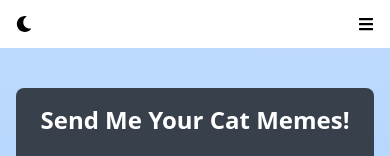
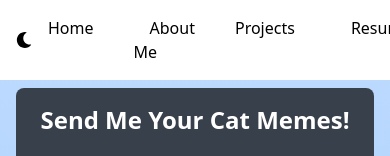
Before and after one commit to jonathankerth/my-portfolio, a Next.js app: page /Cats in a window 390 px wide. Shown: the top 156 px of the page. Built offline with nearby package versions, Linux system fonts and the light colour scheme.

Commit message:
add mobile functionality

```diff
--- a/src/components/Navbar.js
+++ b/src/components/Navbar.js
@@ -1,8 +1,8 @@
-import React, { useState, useEffect, useCallback } from 'react'
+import React, { useState, useEffect } from 'react'
 import Link from 'next/link'
 import { FaBars, FaTimes, FaSun, FaMoon } from 'react-icons/fa'
 import { useTheme } from 'next-themes'
-import { useRouter } from 'next/router' // Import useRouter to get the current route
+import { useRouter } from 'next/router'
 
 const navLinks = [
   { href: '/', label: 'Home' },
@@ -15,76 +15,86 @@ const navLinks = [
 const Navbar = () => {
   const [isMobileMenuOpen, setIsMobileMenuOpen] = useState(false)
   const { theme, setTheme } = useTheme()
-  const router = useRouter() // Get the current route using useRouter()
+  const router = useRouter()
 
   const toggleMobileMenu = () => {
     setIsMobileMenuOpen(!isMobileMenuOpen)
   }
 
-  const handleScroll = useCallback(() => {
-    // Add your custom scroll handling logic here if needed
-  }, [])
+  const closeMobileMenu = () => {
+    setIsMobileMenuOpen(false)
+  }
 
   useEffect(() => {
+    // Add an event listener to close the mobile menu when scrolling
+    const handleScroll = () => {
+      if (isMobileMenuOpen) {
+        closeMobileMenu()
+      }
+    }
     window.addEventListener('scroll', handleScroll)
 
     return () => {
       window.removeEventListener('scroll', handleScroll)
     }
-  }, [handleScroll])
+  }, [isMobileMenuOpen])
 
   return (
     <nav
       className={`fixed top-0 left-0 z-50 w-full py-4 transition-all duration-200 ${
-        isMobileMenuOpen || theme === 'dark' ? 'bg-black' : 'bg-white'
+        theme === 'dark' ? 'bg-black' : 'bg-white'
       }`}
     >
       <div className="max-w-screen-xl mx-auto px-4 md:px-8 flex justify-between items-center">
         <button
           onClick={() => setTheme(theme === 'dark' ? 'light' : 'dark')}
           type="button"
-          className={
+          className={`${
             theme === 'dark'
               ? 'text-white hover:text-gray-300'
               : 'text-black hover:text-gray-600'
-          }
+          }`}
           aria-label="toggle theme"
         >
           {theme === 'dark' ? <FaSun /> : <FaMoon />}
         </button>
 
-        <div className="hidden md:block">
+        <div className={`md:block ${isMobileMenuOpen ? 'hidden' : 'flex'}`}>
           <ul className="flex space-x-6">
-            {/* Conditionally render the "Home" link based on the current route */}
-            {navLinks.map(({ href, label }) =>
-              // Check if the current route matches the href
-              router.pathname === href ? null : (
+            {navLinks.map(({ href, label }) => {
+              const isActive = router.pathname === href
+              return isActive ? null : (
                 <li key={href}>
                   <Link
                     href={href}
                     className={`px-4 py-2 font-medium transition duration-300 ${
-                      isMobileMenuOpen || theme === 'dark'
+                      isActive || isMobileMenuOpen || theme === 'dark'
                         ? 'text-white hover:text-gray-300'
                         : 'text-black hover:text-gray-600'
                     }`}
+                    onClick={closeMobileMenu}
                   >
                     {label}
                   </Link>
                 </li>
               )
-            )}
+            })}
           </ul>
         </div>
 
-        <div className="md:hidden flex items-center">
+        <div
+          className={`md:hidden ${
+            isMobileMenuOpen ? 'flex' : 'hidden'
+          } items-center`}
+        >
           <button
             onClick={toggleMobileMenu}
             type="button"
-            className={
+            className={`${
               theme === 'dark'
                 ? 'text-white hover:text-gray-300'
                 : 'text-black hover:text-gray-600'
-            }
+            }`}
             aria-label="toggle menu"
           >
             {isMobileMenuOpen ? <FaTimes /> : <FaBars />}
@@ -95,23 +105,24 @@ const Navbar = () => {
       {isMobileMenuOpen && (
         <div className="md:hidden absolute top-12 right-0 w-full bg-gray-900/90">
           <ul className="px-8 py-4">
-            {navLinks.map(({ href, label }) =>
-              // Check if the current route matches the href
-              router.pathname === href ? null : (
+            {navLinks.map(({ href, label }) => {
+              const isActive = router.pathname === href
+              return isActive ? null : (
                 <li key={href} className="py-2">
                   <Link
                     href={href}
                     className={`text-lg font-semibold ${
-                      theme === 'dark'
+                      isActive || theme === 'dark'
                         ? 'text-white hover:text-gray-300'
                         : 'text-black hover:text-gray-600'
                     }`}
+                    onClick={closeMobileMenu}
                   >
                     {label}
                   </Link>
                 </li>
               )
-            )}
+            })}
           </ul>
         </div>
       )}
--- a/src/pages/About.jsx
+++ b/src/pages/About.jsx
@@ -15,7 +15,6 @@ const ImageCarousel = () => {
   const commonHeight = commonWidth / aspectRatio // Calculated based on the aspect ratio
 
   const images = [
-    // Add your images here
     {
       src: 'https://mypublicucket.s3.us-west-2.amazonaws.com/IMG_6217.jpeg',
       alt: 'Image 1',
--- a/src/pages/_app.js
+++ b/src/pages/_app.js
@@ -1,14 +1,11 @@
 import '../../globals.css'
 import { Analytics } from '@vercel/analytics/react'
 import { ThemeProvider } from 'next-themes' // Import the ThemeProvider
-import Navbar from '../../src/components/Navbar' // Import your Navbar component
 
 export default function App({ Component, pageProps }) {
   return (
     <ThemeProvider attribute="class">
       {' '}
-      {/* Wrap your app with ThemeProvider */}
-      <Navbar /> {/* Include your Navbar component */}
       <Component {...pageProps} />
       <Analytics />
     </ThemeProvider>
--- a/src/pages/index.jsx
+++ b/src/pages/index.jsx
@@ -4,9 +4,6 @@ import Script from 'next/script'
 import { useState, useEffect, useCallback } from 'react'
 import { useTheme } from 'next-themes' // Import the useTheme hook
 import {
-  FaBars,
-  FaTimes,
-  FaTwitter,
   FaLinkedin,
   FaGithub,
   FaStackOverflow,
```
